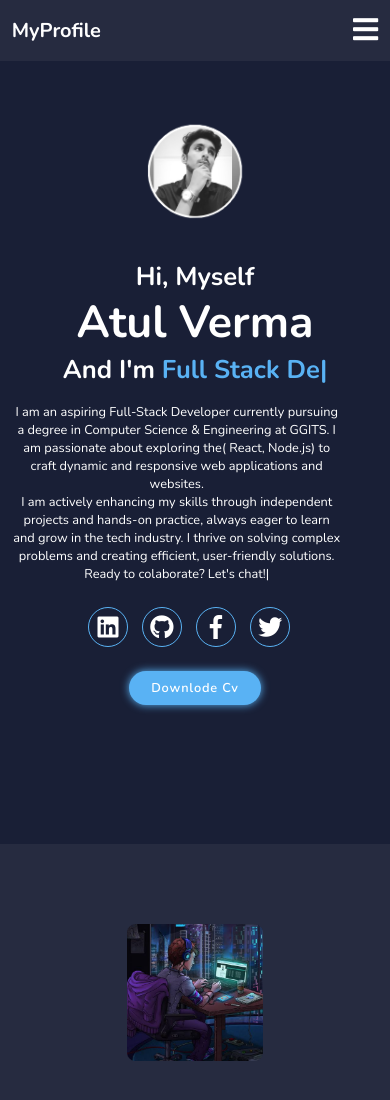
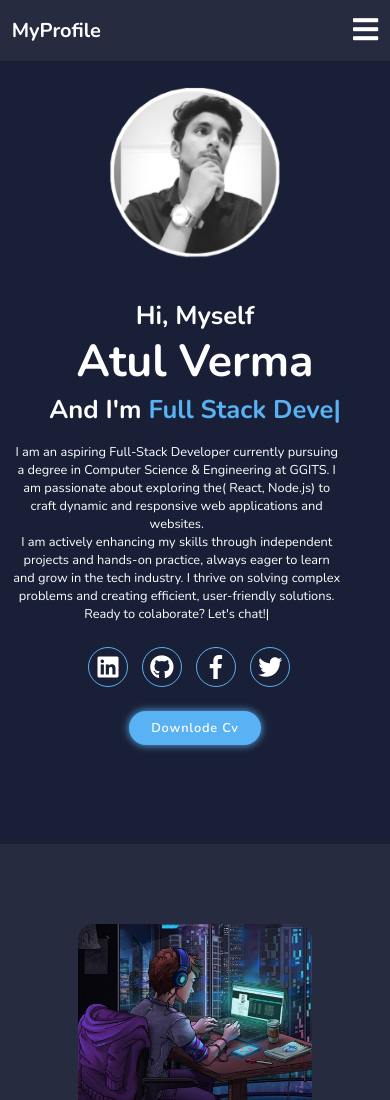
Before and after one commit to atulv19/Protfolio, a plain HTML site: page index.html in a window 390 px wide. Shown: the top 1100 px of the page. Drawn offline with nearby package versions, Linux system fonts and the light colour scheme.

```diff
--- a/style.css
+++ b/style.css
@@ -473,6 +473,9 @@ span{
         order: -1; /* This puts the image above the text */
         margin-bottom: 20px;
     }
+    .about-img img{
+        width: 60vw;
+    }
 
     .about-content {
         margin-right: 0;
@@ -508,6 +511,10 @@ span{
     .home {
         flex-direction: column;
         align-items: center;
+    }
+    .Home-img img{
+        width: 45vw;
+        animation: floatImage 4s ease-in-out infinite;
     }
 
     .Home-img {
```
